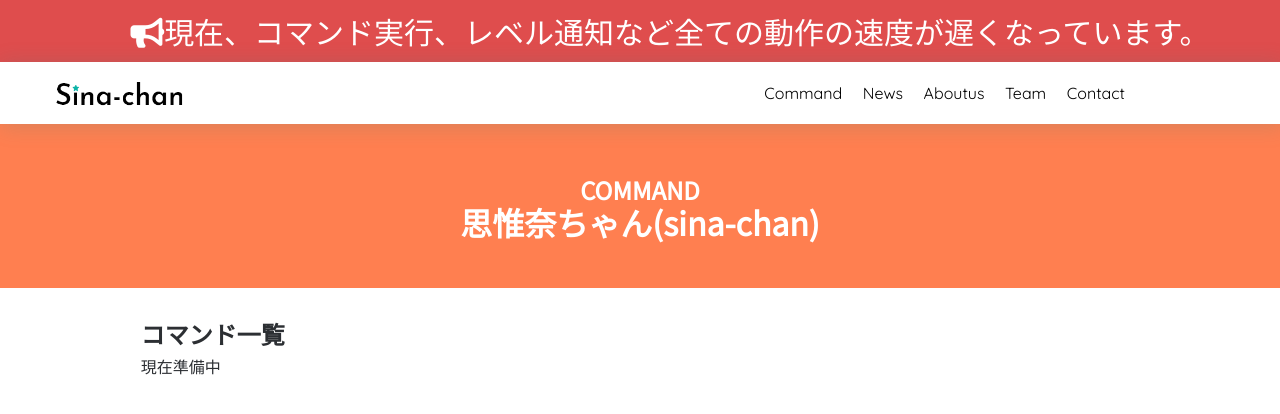
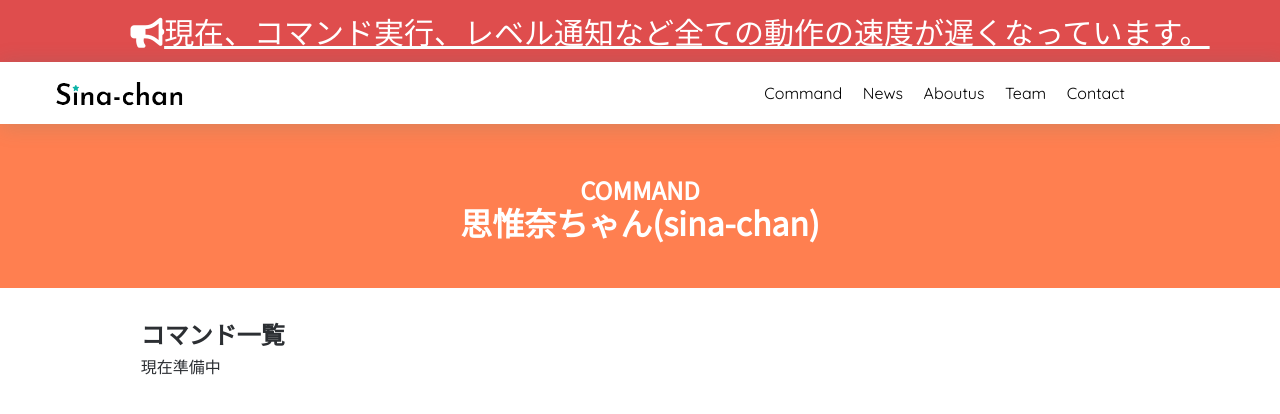
Before and after one commit to SinaKitagami/sinakitagami.github.io, a Jekyll site: the page built from command.md, in a window 1280 px wide and 900 px high. Shown: the top 414 px of the window. Built offline with Jekyll 4.4.1, drawn with Linux system fonts in a browser that asks for light colours; nearby versions of some CDN libraries.

Commit message:
リンクを白くしたい

```diff
--- a/_includes/notice.html
+++ b/_includes/notice.html
@@ -1,3 +1,3 @@
 <div class="announce">
-    <a href="https://sina-chan-d.com/news/slowdown-02"><i class="fas fa-bullhorn"></i>現在、コマンド実行、レベル通知など全ての動作の速度が遅くなっています。</a>
+    <a href="https://sina-chan-d.com/news/slowdown-02" class="fff-a"><i class="fas fa-bullhorn"></i>現在、コマンド実行、レベル通知など全ての動作の速度が遅くなっています。</a>
 </div>
--- a/assets/css/main.scss
+++ b/assets/css/main.scss
@@ -490,6 +490,7 @@
   padding: 0.5em 1em;
 }
 
-.announce a{
-  color: white;
+.fff-a{
+  color: #fff;
+  text-decoration:underline;
 }
```
